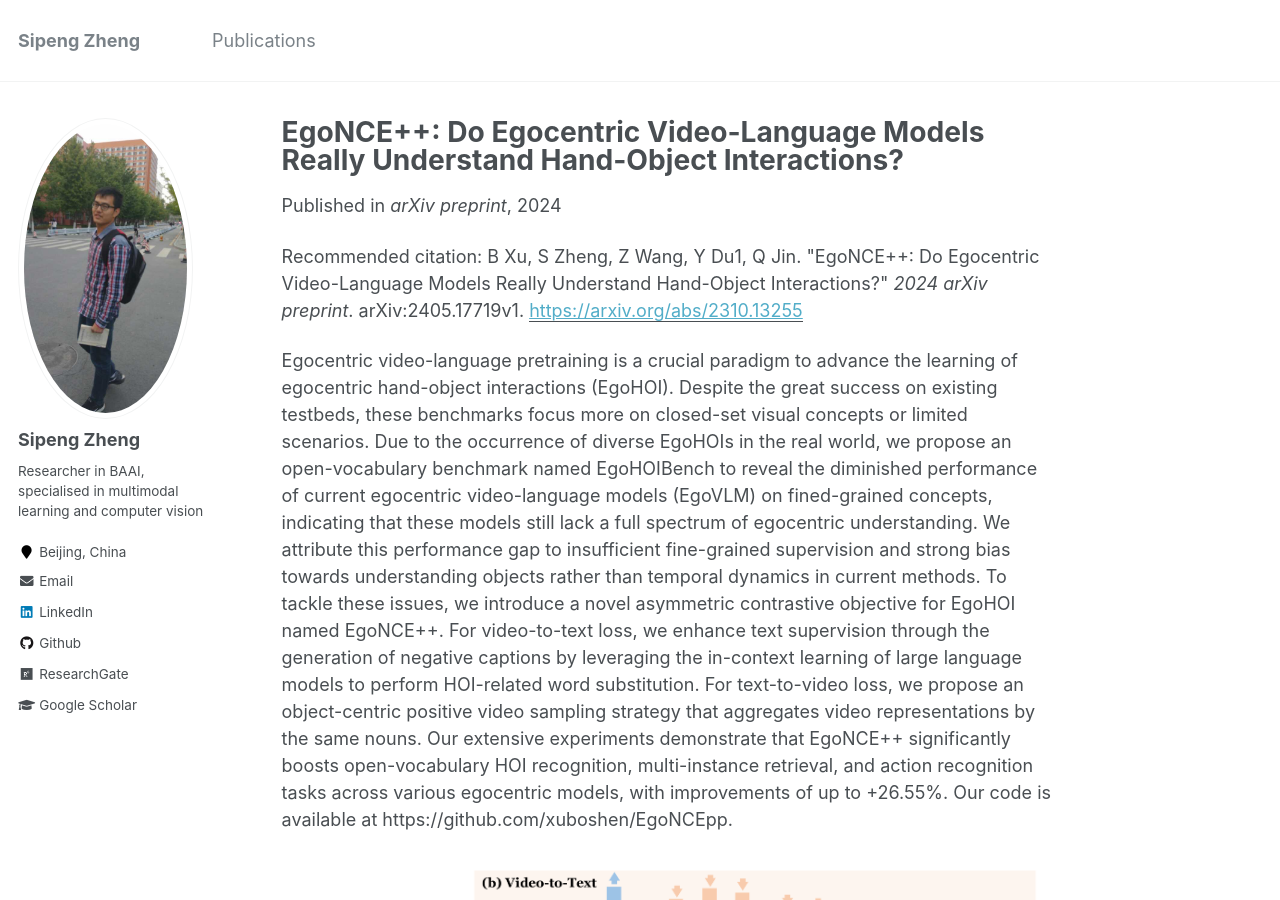
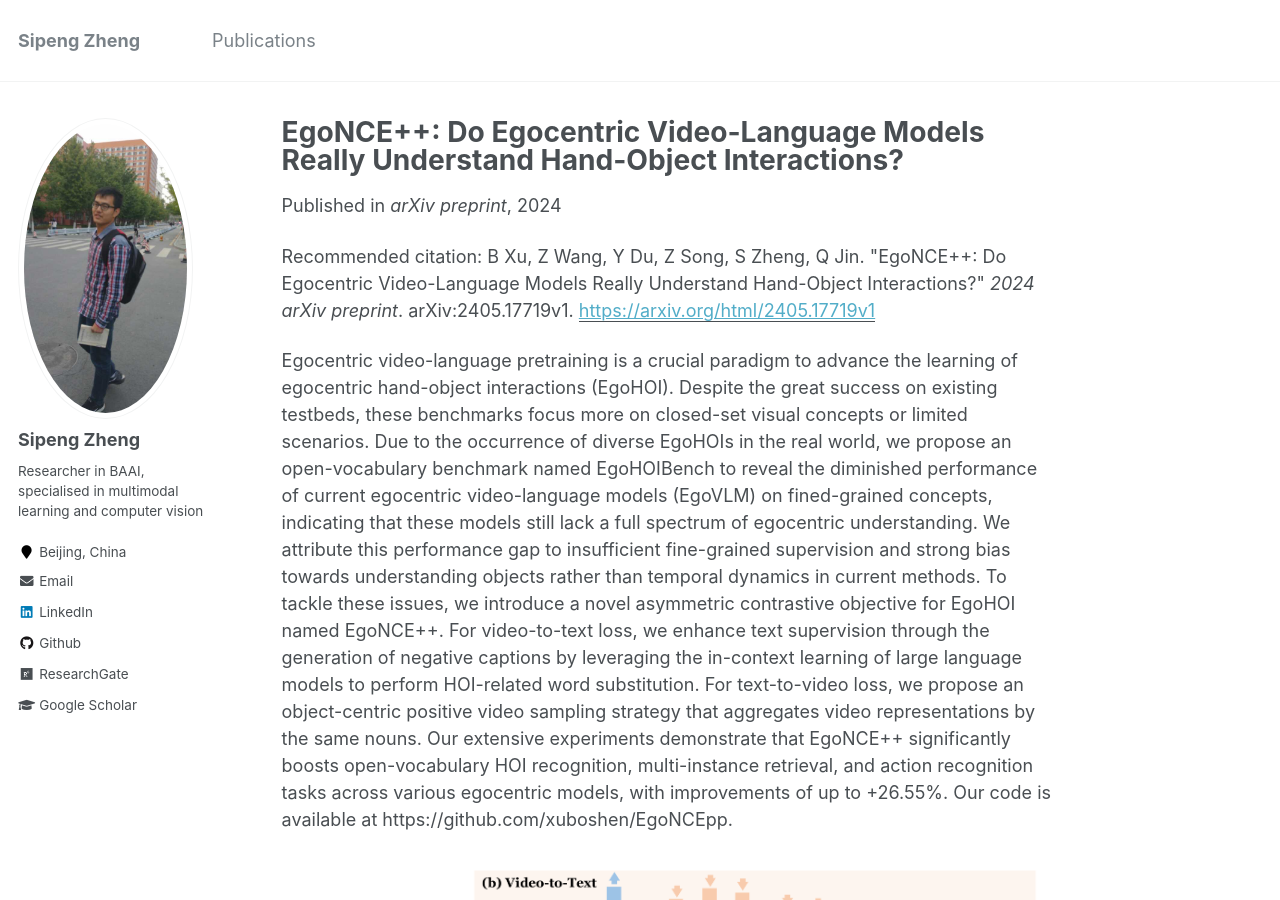
Before and after one commit to zhengsipeng/zhengsipeng.github.io, a Jekyll site: the page built from _publications/2024-5-EGONCE++.md, in a window 1280 px wide and 900 px high. Built offline with Jekyll 4.4.1, drawn with Linux system fonts in a browser that asks for light colours.

Commit message:
Update 2024-5-EGONCE++.md

```diff
--- a/_publications/2024-5-EGONCE++.md
+++ b/_publications/2024-5-EGONCE++.md
@@ -5,8 +5,8 @@ permalink: /publication/2024-5-EGONCE++
 excerpt: 'This paper introduces a novel asymmetric contrastive objective for EgoHOI named EgoNCE++, while proposing an open-vocabulary benchmark named EgoHOIBench to reveal the diminished performance of current egocentric video-language models (EgoVLM) on fined-grained concepts.'
 date: 2024-05-01
 venue: 'arXiv preprint'
-paperurl: 'https://arxiv.org/abs/2310.13255'
-citation: 'B Xu, S Zheng, Z Wang, Y Du1, Q Jin. "EgoNCE++: Do Egocentric Video-Language Models Really Understand Hand-Object Interactions?" <i>2024 arXiv preprint</i>. arXiv:2405.17719v1.'
+paperurl: 'https://arxiv.org/html/2405.17719v1'
+citation: 'B Xu, Z Wang, Y Du, Z Song, S Zheng, Q Jin. "EgoNCE++: Do Egocentric Video-Language Models Really Understand Hand-Object Interactions?" <i>2024 arXiv preprint</i>. arXiv:2405.17719v1.'
 ---
 Egocentric video-language pretraining is a crucial paradigm to advance the learning of egocentric hand-object interactions (EgoHOI). Despite the great success on existing testbeds, these benchmarks focus more on closed-set visual concepts or limited scenarios. Due to the occurrence of diverse EgoHOIs in the real world, we propose an open-vocabulary benchmark named EgoHOIBench to reveal the diminished performance of current egocentric video-language models (EgoVLM) on fined-grained concepts, indicating that these models still lack a full spectrum of egocentric understanding. We attribute this performance gap to insufficient fine-grained supervision and strong bias towards understanding objects rather than temporal dynamics in current methods. To tackle these issues, we introduce a novel asymmetric contrastive objective for EgoHOI named EgoNCE++. For video-to-text loss, we enhance text supervision through the generation of negative captions by leveraging the in-context learning of large language models to perform HOI-related word substitution. For text-to-video loss, we propose an object-centric positive video sampling strategy that aggregates video representations by the same nouns. Our extensive experiments demonstrate that EgoNCE++ significantly boosts open-vocabulary HOI recognition, multi-instance retrieval, and action recognition tasks across various egocentric models, with improvements of up to +26.55%. Our code is available at https://github.com/xuboshen/EgoNCEpp.
 
```
